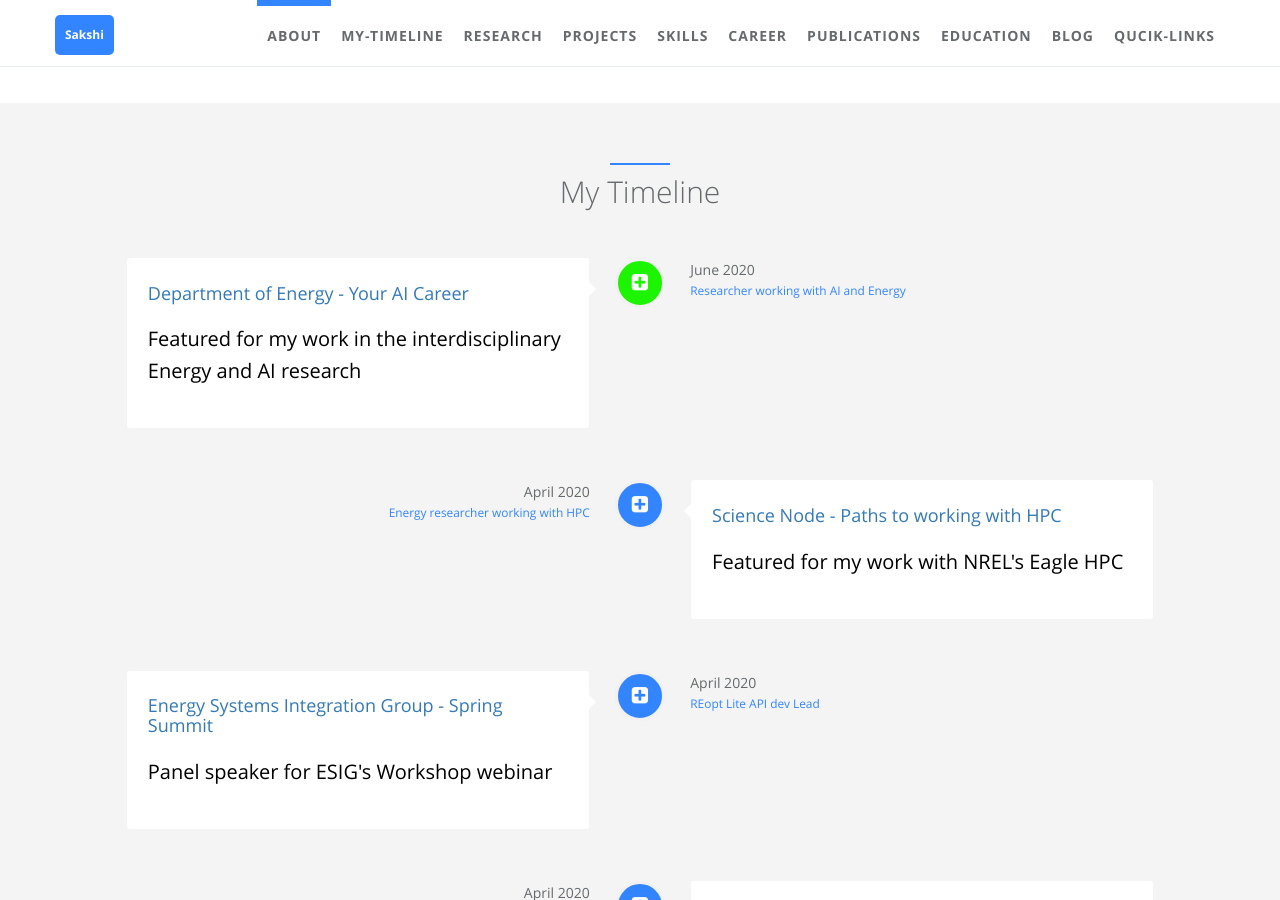
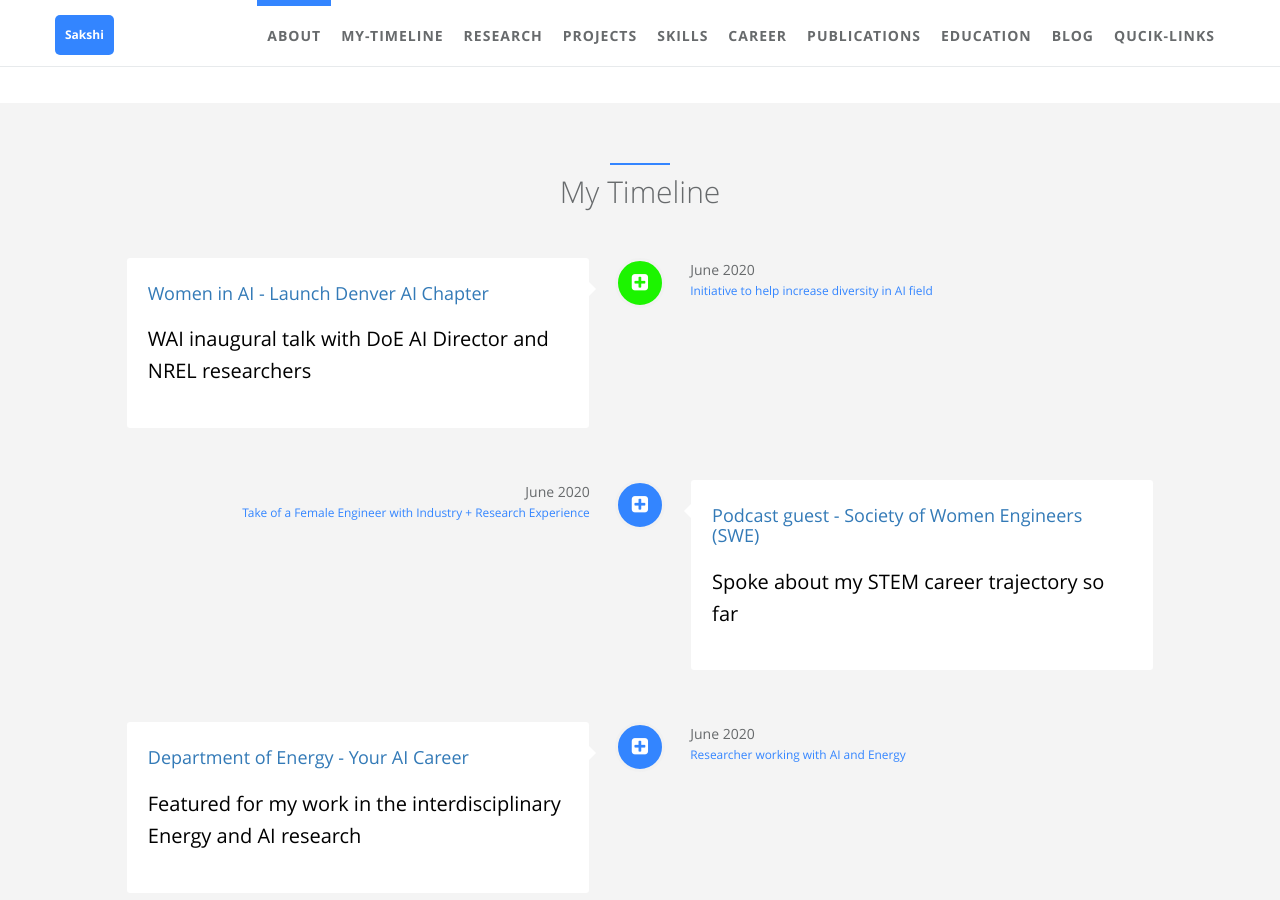
Before and after one commit to sakshi-mishra/sakshi-mishra.github.io, a Jekyll site: the page built from index.html, in a window 1280 px wide and 900 px high, scrolled down 1331 px. Built offline with Jekyll 4.4.1, drawn with Linux system fonts in a browser that asks for light colours.

Commit message:
update timeline

```diff
--- a/_data/index/my-timeline.yml
+++ b/_data/index/my-timeline.yml
@@ -1,5 +1,37 @@
 # timeline section data
 # if you don't have language feature(language.yml is empty), ignore "i18n" items
+- name:
+    detail: Women in AI - Launch Denver AI Chapter
+    i18n: company_a
+    url: https://www.youtube.com/watch?v=_TrrNEOpX6Y&feature=youtu.be
+  desc:
+    detail: WAI inaugural talk with DoE AI Director and NREL researchers
+    i18n: company_a_desc
+  date:
+    detail: June 2020
+    i18n: company_a_date
+  job:
+    detail: Initiative to help increase diversity in AI field
+    i18n: company_a_job
+  icon: fa-plus-square
+  present: true
+
+- name:
+    detail: Podcast guest - Society of Women Engineers (SWE)
+    i18n: company_a
+    url: https://soundcloud.com/swepodcasts/sustainability-and-tech-go-hand-in-hand
+  desc:
+    detail: Spoke about my STEM career trajectory so far
+    i18n: company_a_desc
+  date:
+    detail: June 2020
+    i18n: company_a_date
+  job:
+    detail: Take of a Female Engineer with Industry + Research Experience
+    i18n: company_a_job
+  icon: fa-plus-square
+  present: false
+
 - name:
     detail: Department of Energy - Your AI Career
     i18n: company_a
@@ -14,7 +46,7 @@
     detail: Researcher working with AI and Energy
     i18n: company_a_job
   icon: fa-plus-square
-  present: true
+  present: false
 
 - name:
     detail: Science Node - Paths to working with HPC
```
